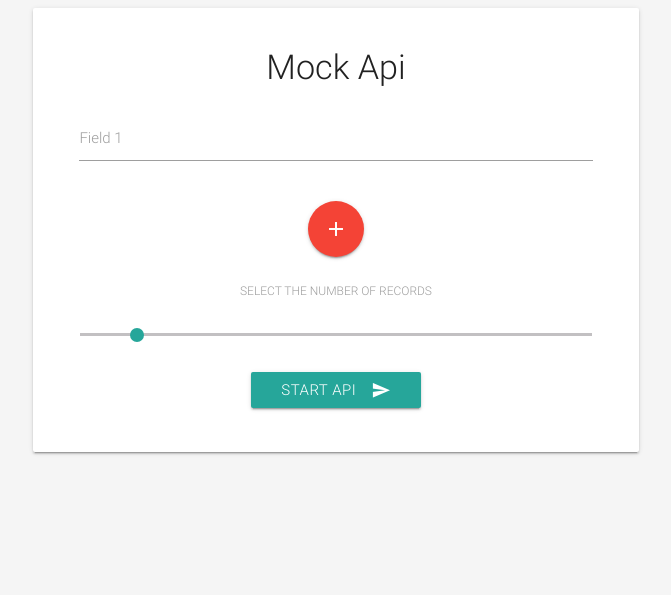
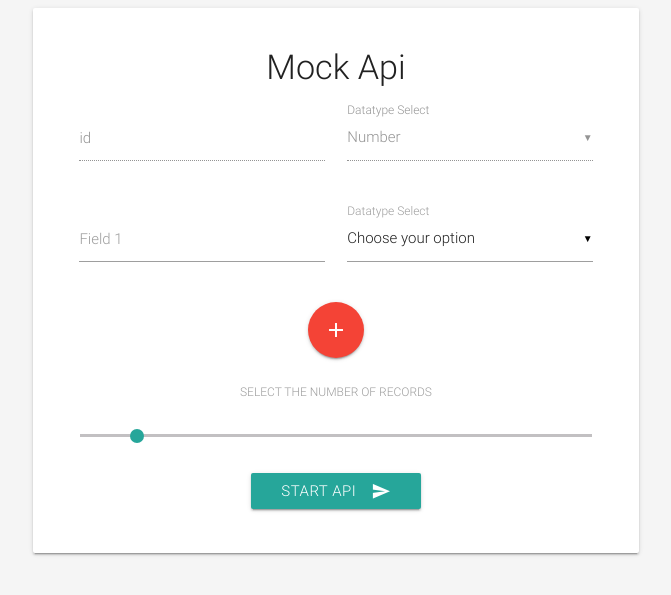
Before and after one commit to phoenixking25/mockapi, a Flask app: page / in a window 1280 px wide. Shown: the top 595 px of the page, without its empty margins (304-975 px from the left). Run offline with Flask 2, Linux system fonts and the light colour scheme; some web fonts are replaced.

Commit message:
final without post and put

```diff
--- a/static/custom.js
+++ b/static/custom.js
@@ -2,7 +2,10 @@ $(document).ready(function(){
     $("#add").click(function(){
         var count = $(".added").length;
         count += 2;
-        $("#insert").append(" <div class='row'><div class='input-field col s12'><input id='field' type='text' class='validate added' name='field" + count + "' required><label for='field'>Field " + count + "</label></div></div>");
+        $("#insert").append(" <div class='row'><div class='input-field col s6'><input id='field' type='text' class='validate added' name='field" + count + "' required><label for='field'>Field " + count + "</label></div><div class='input-field col s6'><select name='datatype" + count + "' required class='validate'><option value='' disabled selected>Choose your option</option><option value='1'>String</option><option value='2'>Date</option><option value='3'>Object</option><option value='4'>Boolean</option><option value='5'>Number</option><option value='6'>Array</option></select><label>Datatype Select</label></div></div>");
+        $(document).ready(function() {
+            $('select').material_select();
+        });
     });
 });
 
--- a/templates/form.html
+++ b/templates/form.html
@@ -2,50 +2,80 @@
 <html>
     <head>
         <title>MockApi 1.0</title>
-        <link href="{{ url_for('static', filename='materialize.min.css') }}" rel="stylesheet" media="screen">
-        <link href="{{ url_for('static', filename='style.css') }}" rel="stylesheet" media="screen">
-        <link href="https://fonts.googleapis.com/icon?family=Material+Icons" rel="stylesheet">
-        <meta name="viewport" content="width=device-width, initial-scale=1.0"/>
+        <link href='{{ url_for('static', filename='materialize.min.css') }}' rel='stylesheet' media='screen'>
+        <link href='{{ url_for('static', filename='style.css') }}' rel='stylesheet' media='screen'>
+        <link href='https://fonts.googleapis.com/icon?family=Material+Icons' rel='stylesheet'>
+        <meta name='viewport' content='width=device-width, initial-scale=1.0'/>
     </head>
     <body>
-        <div class="row">
-            <div class="col s12">
-                <div class="row">
-                    <div class="col l6 offset-l3 s12">
-                        <div class="card-panel">
-                            <h4 align="center" class="Thin">Mock Api</h4>
-                            <div class="row">
-                                <form class="col s12" method=post action="">
-                                    <div class="row">
-                                        <div class="input-field col s12">
-                                        <input id="field" type="text" class="validate" name="field1" required>
-                                        <label for="field">Field 1</label>
+        <div class='row'>
+            <div class='col s12'>
+                <div class='row'>
+                    <div class='col l6 offset-l3 s12'>
+                        <div class='card-panel'>
+                            <h4 align='center' class='Thin'>Mock Api</h4>
+                            <div class='row'>
+                                <form class='col s12' method=post action=''>
+                                    <div class='row'>
+                                        <div class='input-field col s6'>
+                                        <input id='field' type='text' disabled>
+                                        <label for='field'>id</label>
                                         </div>
+                                        <div class='input-field col s6'>
+                                            <select disabled required class='validate'>
+                                                <option value='' disabled >Choose your option</option>
+                                                <option value='1'>String</option>
+                                                <option value='2'>Date</option>
+                                                <option value='3'>Object</option>
+                                                <option value='4'>Boolean</option>
+                                                <option value='5' selected>Number</option>
+                                                <option value='6'>Array</option>
+                                            </select>
+                                            <label>Datatype Select</label>
+                                            </div>
                                     </div>
-                                    <div id="insert"></div>
-                                    <a class="btn-floating btn-large waves-effect waves-light red" id="add"><i class="material-icons">add</i></a><br><br>
-                                    <div class="row">
-                                        <div class="col s12">
-                                            <label for="number">SELECT THE NUMBER OF RECORDS</label>
-                                            <p class="range-field">
-                                                <input type="range" id="number" name="number" min="0" max="100" value="10"/>
+                                    <div class='row'>
+                                        <div class='input-field col s6'>
+                                        <input id='field' type='text' class='validate' name='field1' required>
+                                        <label for='field'>Field 1</label>
+                                        </div>
+                                        <div class='input-field col s6'>
+                                            <select name='datatype1' required class='validate'>
+                                              <option value='' disabled selected>Choose your option</option>
+                                              <option value='1'>String</option>
+                                              <option value='2'>Date</option>
+                                              <option value='3'>Object</option>
+                                              <option value='4'>Boolean</option>
+                                              <option value='5'>Number</option>
+                                              <option value='6'>Array</option>
+                                            </select>
+                                            <label>Datatype Select</label>
+                                          </div>
+                                    </div>
+                                    <div id='insert'></div>
+                                    <a class='btn-floating btn-large waves-effect waves-light red' id='add'><i class='material-icons'>add</i></a><br><br>
+                                    <div class='row'>
+                                        <div class='col s12'>
+                                            <label for='number'>SELECT THE NUMBER OF RECORDS</label>
+                                            <p class='range-field'>
+                                                <input type='range' id='number' name='number' min='0' max='100' value='10'/>
                                             </p>
                                         </div>
                                     </div>
-                                    <button class="btn waves-effect waves-light" type="submit" name="action">Start API
-                                        <i class="material-icons right">send</i>
+                                    <button class='btn waves-effect waves-light' type='submit' name='action'>Start API
+                                        <i class='material-icons right'>send</i>
                                     </button>
                                     {% if api_running %}
-                                    <div class="row">
-                                        <div class="col s12">
-                                            <div class="card-panel grey lighten-4 " style="margin-top:10%">
-                                                <div class="row">
-                                                    <div class="col s12">
+                                    <div class='row'>
+                                        <div class='col s12'>
+                                            <div class='card-panel grey lighten-4 ' style='margin-top:10%'>
+                                                <div class='row'>
+                                                    <div class='col s12'>
                                                         <h5>Api is running on:</h5>
-                                                        <div class="row">
-                                                            GET REQUEST: <a href="/get">/get</a><br>
-                                                            POST REQUEST: /post<br>
-                                                            PUT REQUEST: /put<br>
+                                                        <div class='row'>
+                                                            GET REQUEST: <a href='/get'>/get</a><br>
+                                                            POST REQUEST: /post : work needs to be done<br>
+                                                            DELETE REQUEST: /delete/:id<br>
                                                             GET_ITEM REQUEST: /get/:id<br>
                                                         </div>
                                                     </div>
@@ -61,8 +91,8 @@
                 </div>
             </div>
         </div>
-        <script type="text/javascript" src="{{ url_for('static', filename='jquery.js') }}"></script>
-        <script type="text/javascript" src="{{ url_for('static', filename='materialize.min.js') }}"></script>
-        <script type="text/javascript" src="{{ url_for('static', filename='custom.js') }}"></script>
+        <script type='text/javascript' src='{{ url_for('static', filename='jquery.js') }}'></script>
+        <script type='text/javascript' src='{{ url_for('static', filename='materialize.min.js') }}'></script>
+        <script type='text/javascript' src='{{ url_for('static', filename='custom.js') }}'></script>
     </body>
 </html>
--- a/web.py
+++ b/web.py
@@ -1,5 +1,6 @@
 from flask import Flask, render_template, request
 import json
+import random
 
 app = Flask(__name__)
 
@@ -10,34 +11,28 @@ data = []
 def index():
     api_running = False
     if request.method == 'POST':
-        print len(request.form)
-        print request.form["field" + str(0+1)]
-        for i in xrange(len(request.form) - 2):
-            fields.append(str(request.form["field" + str(i+1)]))
+        for i in xrange((len(request.form) - 2)/2):
+            fields.append(dict(field_name = str(request.form["field" + str(i+1)]), datatype = int(request.form["datatype" + str(i+1)])))
         number = request.form['number']
         make_data(int(number))
         return render_template('form.html', api_running=True)
     return render_template('form.html')
 
-
-
-
 @app.route('/get', methods=['GET'])
 def get_request():
     return json.dumps(data), 200
 
-@app.route('/post', methods=['POST'])
-def post_request():
-    if request.method == 'POST':
-        global data
-        obj = dict(id = len(data) + 1, field1 = request.form[''])
-        data.append(obj)
-        return 'success', 200
+# @app.route('/post', methods=['POST'])
+# def post_request():
+#     if request.method == 'POST':
+#         global data
+#         # obj = dict(id = len(data) + 1, request.form)
+#         data.append(obj)
+#         #return 'success', 200
 
 @app.route('/get/<id>', methods=['GET'])
 def get_item(id):
     global data
-    print len(data)
     return json.dumps(data[int(id) - 1]), 200
 
 @app.route('/delete/<id>', methods=['DELETE'])
@@ -55,9 +50,19 @@ def make_data(number):
     obj = {}
     for i in xrange(number):
         obj['id'] = i + 1
-        print obj['id']
         for j in fields:
-            obj[j] = j + " " + str(i + 1)
+            if j["datatype"] == 1:
+                obj[j["field_name"]] = j["field_name"] + " " + str(i + 1)
+            elif j["datatype"] == 2:
+                obj[j["field_name"]] = random.randrange(1316211567000, 1916211567000)
+            elif j["datatype"] == 3:
+                obj[j["field_name"]] = {}
+            elif j["datatype"] == 4:
+                obj[j["field_name"]] = False
+            elif j["datatype"] == 5:
+                obj[j["field_name"]] = random.randrange(0, 101)
+            elif j["datatype"] == 6:
+                obj[j["field_name"]] = []
         data.append(obj)
         obj = {}
 
```
